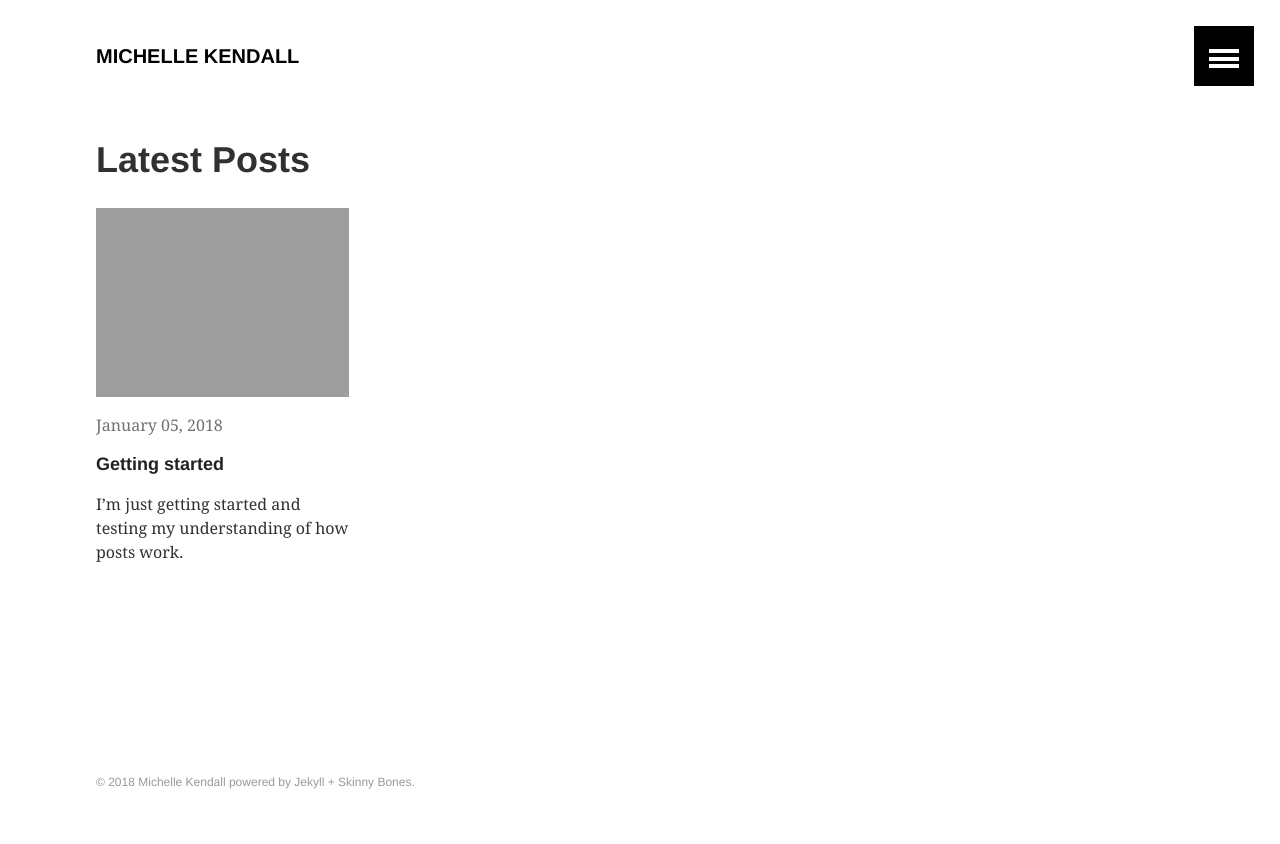
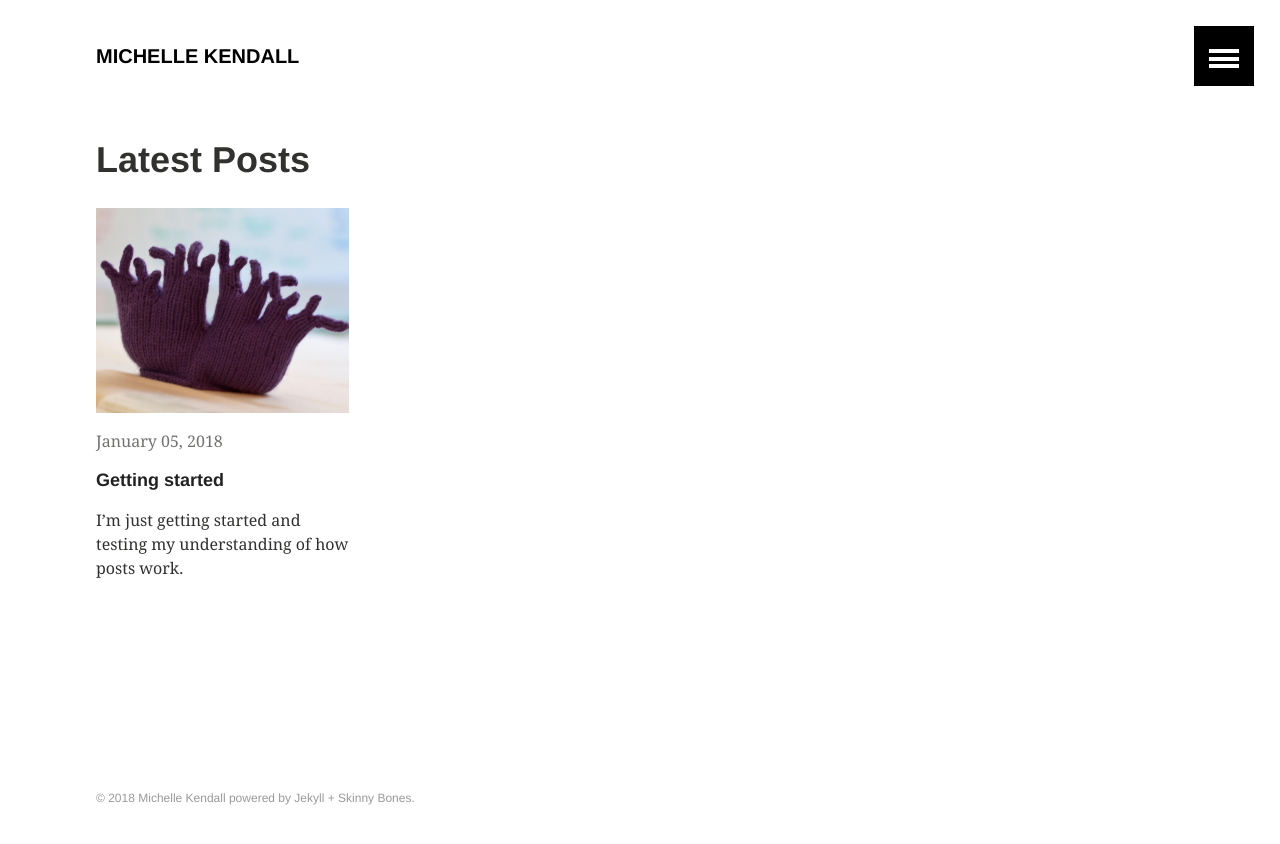
Before and after one commit to MichelleKendall/MichelleKendall.github.io, a Jekyll site: the page built from index.md, in a window 1280 px wide. Shown: the top 844 px of the page. Built offline with Jekyll 4.4.1, drawn with Linux system fonts in a browser that asks for light colours.

Commit message:
Adding teaser image

```diff
--- a/_config.yml
+++ b/_config.yml
@@ -1,9 +1,9 @@
 # Site wide configuration
 
 title: "Michelle Kendall"
-description: "Researcher in biomathematics"
+description: "Michelle's online home for all things biomaths"
 logo: # 120x120 px default image used for Twitter summary card
-teaser: # 400x250 px default teaser image used in image archive grid
+teaser: knitted_tree.jpg # 400x250 px default teaser image used in image archive grid
 locale: en
 url:
 feed:
```
Also changed, not shown: images/knitted_tree.jpg (added).
